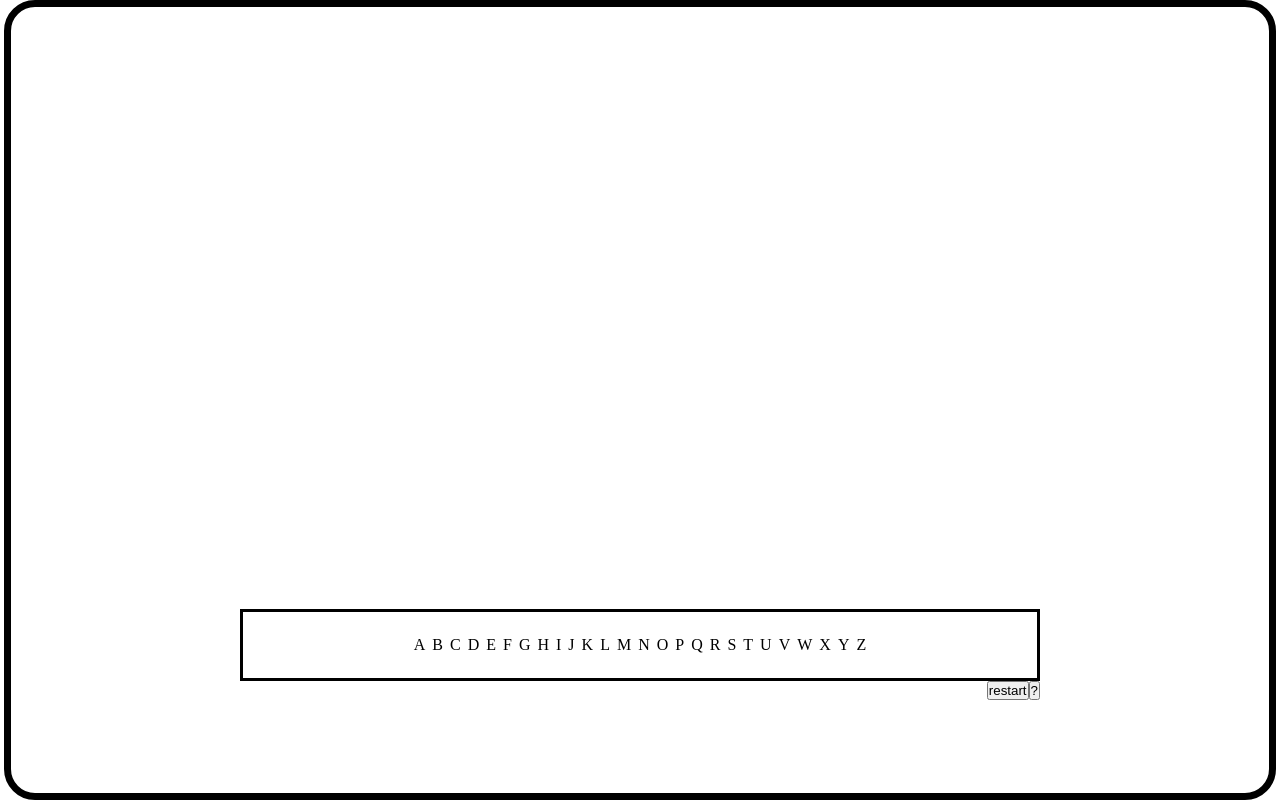
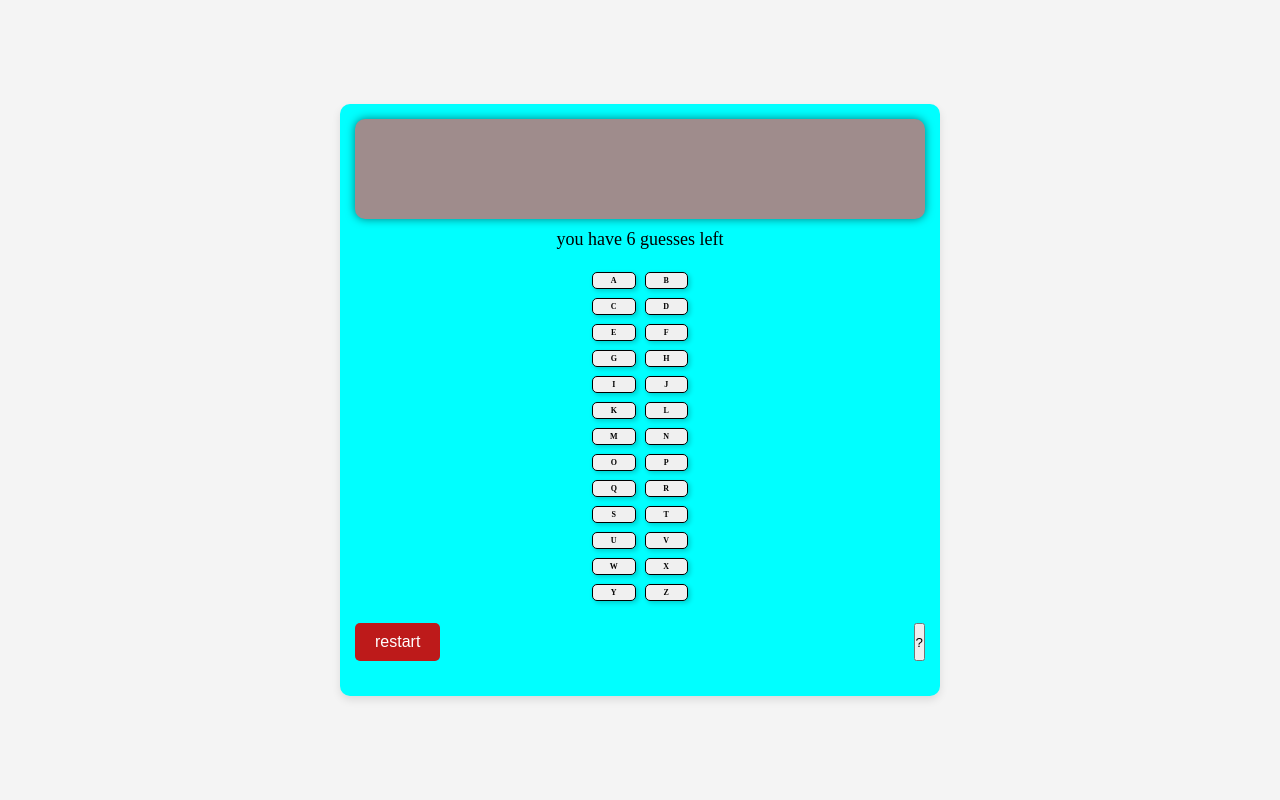
Before and after one commit to nHenryp/Hangman-project, a plain HTML site: page index.html in a window 1280 px wide. Drawn offline with Linux system fonts and the light colour scheme.

Commit message:
bug fixed, when css applied guess count stopped working as intended

```diff
--- a/css/style.css
+++ b/css/style.css
@@ -8,92 +8,88 @@
 }
 
 body {
-  background-color: rgb(190, 63, 63, );
+
+  background-color: #f4f4f4;
   margin: 0;
-  height: 100vh;
+  padding: 0;
   display: flex;
   justify-content: center;
   align-items: center;
+  height: 100vh;
+}
+
+#game-board {
+  background-color: aqua;
+  padding: 15px;
+  border-radius: 10px;
+  box-shadow: 0 4px 8px rgba(0, 0, 0, 0.1);
+  max-width: 600px;
+  width: 100%;
+  text-align: center;
+}
+
+#game-screen {
+  margin-bottom: 20px;
 
 }
 
+#display {
+  height: 100px;
+  background-color: #9f8c8c;
+  border-radius: 10px;
+  box-shadow: 0 0 10px rgba(0, 0, 0, 0.5);
+  font-size: 24px;
+  margin-bottom: 10px;
+  text-align: center;
+}
 
+#guesses {
+  font-size: 18px;
+  margin-bottom: 10px;
+}
 
+#max-guesses {
+  font-size: 18px;
+  margin-bottom: 10px;
+}
 
-
-
-#game-board {
+#letters {
+  margin-top: 20px;
   display: flex;
+  flex-wrap: wrap;
+  max-width: 100px;
+  margin: 20px auto;
+  gap: 5px;
   justify-content: center;
-  align-items: center;
-
-  width: 100%;
-  height: 100%;
-  border: 7px solid #000;
-  margin: 4px;
-  border-radius: 31px;
-
-
-
-
-
 
 }
 
-#game-screen {
-
-  background-size: cover;
-    background-position: center;
-    width: 800px;
-    height: 600px;
-    outline: rgba(238, 232, 232, 0.5);
-    border-radius: 25px;
-    border-width: 5px;
-    border-color: aqua;
-    display: flex;
-    justify-content: flex-end;
-    flex-wrap: nowrap;
-    align-items: stretch;
-
-    flex-direction: column;
-
-
+.letter {
+  padding: 3px;
+  margin: 2px;
+  border: 1px solid #000;
+  border-radius: 5px;
+  cursor: pointer;
+  text-align: center;
+  font-size: 8px;
+  font-weight: bold;
+  flex: 1 0 30%;
+  background-color: #f0f0f0;
+  box-shadow: 2px 2px 5px rgba(0, 0, 0, 0.2);
+  transition: background-color 0.3s, transform 0.3s;
 }
 
-#key-container{
+#extra {
   display: flex;
-  flex-wrap: wrap;
-  justify-content: baseline;
-  margin-top: 10px;
-  max-width: 50%;
-  align-self: baseline;
-
+  justify-content: space-between;
 }
 
-  #keyPadBtn {
-    background-color: beige;
-    width: 30px;
-    margin: 3px;
-    height: 30px;
-    outline: whitesmoke;
-    border: 1px;
-    border-radius: 11px;
-    }
-
-  #letters {
-    border: solid black;
-    display: inline-flex;
-    height: 9vh;
-    flex-direction: row;
-    flex-wrap: wrap;
-    align-content: center;
-    align-items: flex-start;
-    justify-content: center;
-    gap: 7px;
-  }
-
-  #extra {
-    display: flex;
-    align-self: flex-end;
-    justify-content: space-between;
-  }
+#restart {
+  background-color: #bd1a1a;
+  color: white;
+  border: none;
+  padding: 10px 20px;
+  font-size: 16px;
+  cursor: pointer;
+  border-radius: 5px;
+}
--- a/index.html
+++ b/index.html
@@ -21,9 +21,10 @@
         <div id="display"></div>
         <div id="guesses"></div>
         <div id="max-guesses"></div>
-        <div id="letters"></div>
+        <div id="letters">
 
 
+    </div>
 
 
 
--- a/js/app.js
+++ b/js/app.js
@@ -10,7 +10,7 @@ as a user i want to see visual actions for wrong choices. i.e
  and hint button should be present if user needs assistance.
 */
 
- /*-------------------------------- Constants --------------------------------*/
+
 
 
 let gameBoard ;
@@ -61,23 +61,14 @@ let displayWord = []
 
 
 /*
-let scoreBoard = 0;
-
-
-
-
-
 
 */
 /*------------------------ Cached Element References ------------------------*/
 
 /*
-const selectedWords
-const randomWord
-const buttonElement =
 
-const scoreBoard =
-*///console.log(keyPadBtn)//const display = document.
+*/
+
 const keyPadBtn = document.querySelectorAll('#keyPadBtn')
 
 
@@ -98,13 +89,15 @@ const guessCount = document.getElementById('max-guesses')
 function init()  {
    selectedWord =  footballTeams[Math.floor(Math.random() * footballTeams.length)].toLowerCase()
    playerGuess = []
+   incorrectGuesses = 0;
+   displayWord = ''
    display.textContent = ''
    guesses.textContent = ''
-   guessCount.textContent = ''
+   guessCount.textContent = `you have ${maxGuesses} guesses left`
    //console.log(playerGuess)
    lettersContainers.innerHTML = ''
 
-   //console.log(typeof displayWord
+
    for (let i = 0; i < 26 ; i++ ){
     const letter = document.createElement('div')
     letter.classList.add('letter')
@@ -114,7 +107,7 @@ function init()  {
 
 
 
-    //console.log(letter)
+    console.log(selectedWord)
    }
 
    console.log(displayWord)
@@ -147,8 +140,8 @@ function listenLetterClick(e) {
   console.log('correct');
   guesses.textContent = 'correct'
  } else {
-  maxGuesses--
-  guessCount.textContent = `You have ${maxGuesses} Guesses`
+  incorrectGuesses++
+  guessCount.textContent = `You have ${maxGuesses - incorrectGuesses} guesses left`
   console.log(maxGuesses)
   console.log('incorrect')
   guesses.textContent = 'wrong'
@@ -171,27 +164,8 @@ console.log(display)
 
 
 }
-//updateWordDisplay()
-//innerhtml
-//create varible = selectedword
-//breakwork into letter
-//map the word
-//includes() that letter
-//join()
-//display.textContent =
 
 
-
-/*
- function checkGameStatus() {
-
-   if (!display.textContent.includes('_')) {
-    console.log('you win')
-   }
-   disableAllLetters();
-
-  }
-*/
 function checkWin() {
 
   const guessedWord = selectedWord.split('').map(letter =>
@@ -201,7 +175,7 @@ function checkWin() {
      guesses.textContent = 'Congrats you won'
     disableAllLetters()
 
-  } else if ( maxGuesses === 0) {
+  } else if ( incorrectGuesses === maxGuesses) {
      guesses.textContent = 'Game Over'
     disableAllLetters()
   }
@@ -228,14 +202,6 @@ function disableAllLetters() {
 
 
 
-//const getPlayerGuess () {
-  //if ()
-
-//get player letter choices
-
-//if statments
-
-//}
 
 /*
 
@@ -249,9 +215,9 @@ display win or lose on the screen
 }
 
 
-const scoreBoard = () => {
 
- }
+
+
 
 
 const hintBtn = () => {
```
